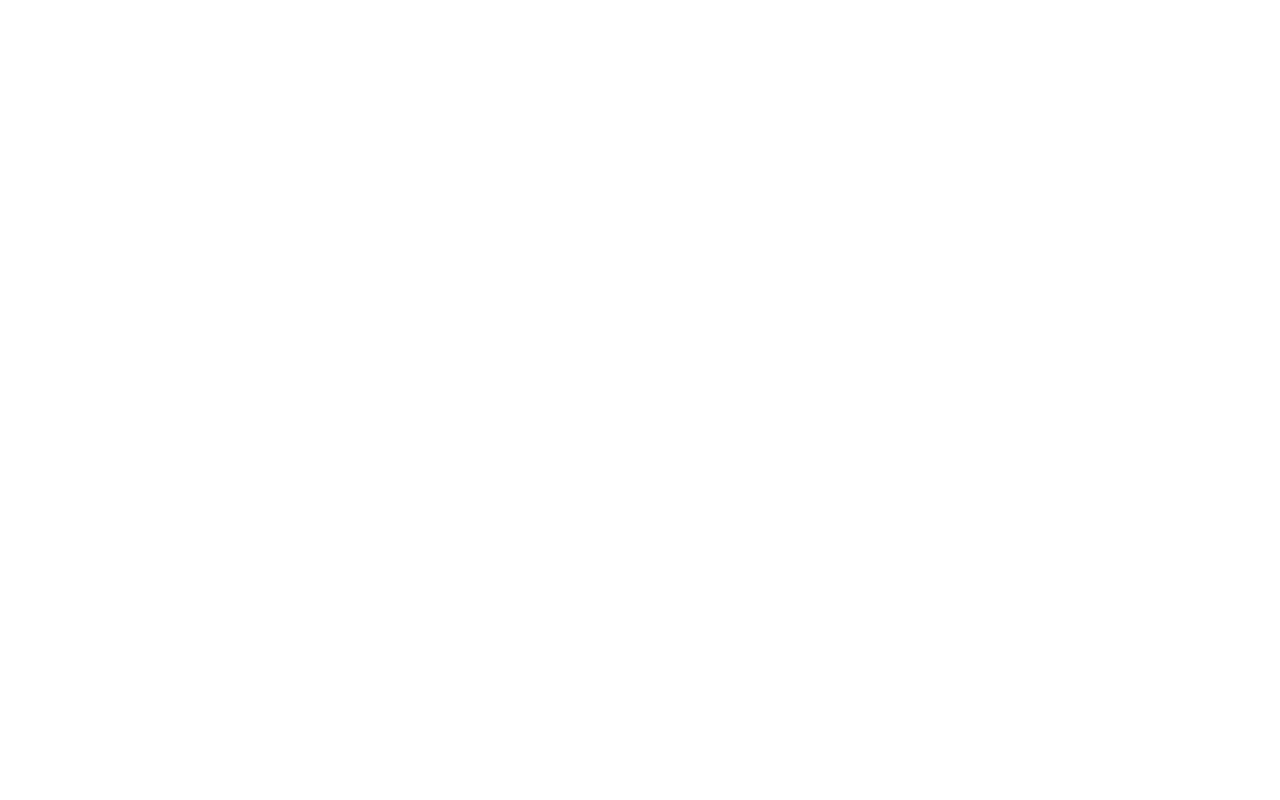
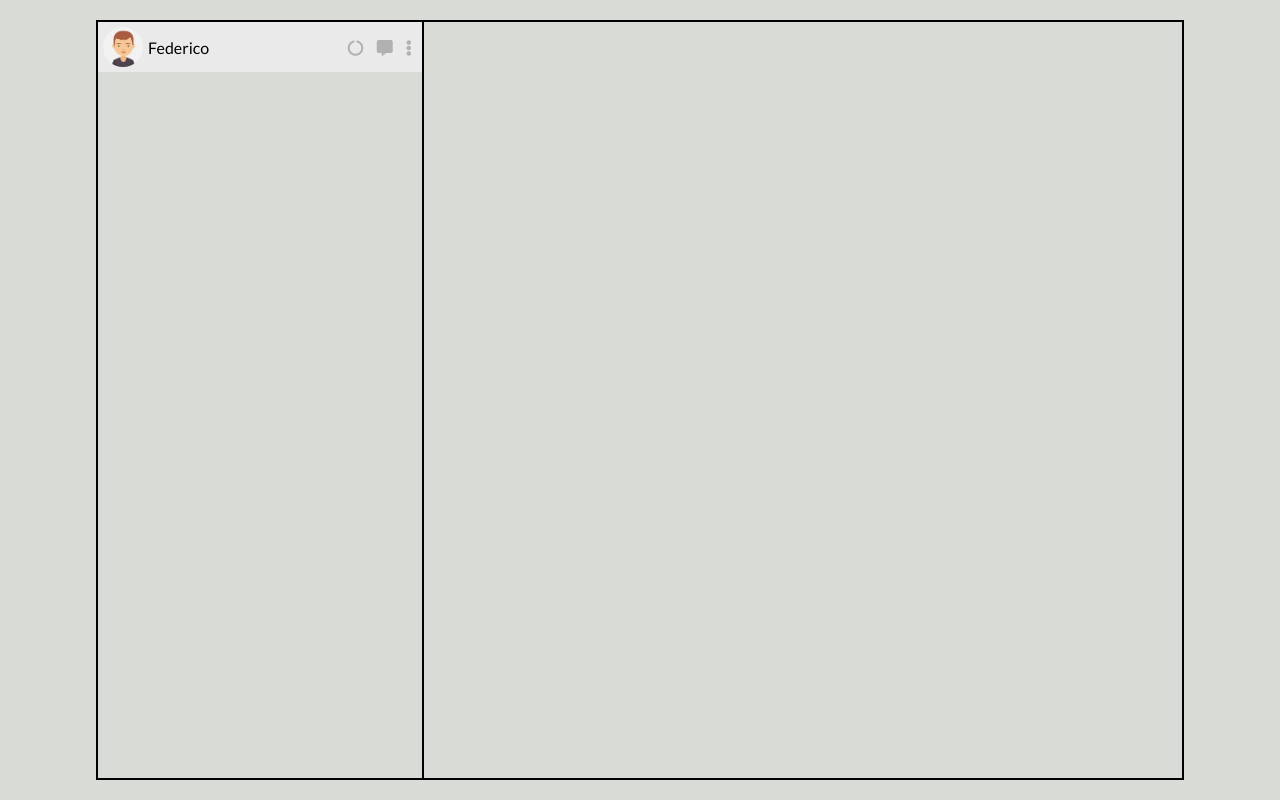
Before and after one commit to Fede180600/vue-boolzapp, a plain HTML site: page index.html in a window 1280 px wide. Drawn offline with nearby package versions, Linux system fonts and the light colour scheme.

Commit message:
user-container done

```diff
--- a/css/style.css
+++ b/css/style.css
@@ -0,0 +1,88 @@
+/* RESET */
+* {
+    margin: 0;
+    padding: 0;
+    box-sizing: border-box;
+}
+/* COMMON */
+html {
+    font-family: 'Lato', sans-serif;
+}
+
+img {
+    width: 100%;
+}
+/* APP */
+.app-wrap {
+    width: 100%;
+    height: 100vh;
+    position: absolute;
+
+    /* TEST */
+    background-color: #d8dbd6;
+}
+
+.app-container {
+    width: 85%;
+    height: 95%;
+    min-width: 800px;
+    min-height: 700px;
+    display: flex;
+    position: relative;
+    top: 50%;
+    left: 50%;
+    transform: translate(-50%, -50%);
+
+
+    border: 1px solid black;
+}
+
+.contacts-container {
+    width: 30%;
+    height: 100%;
+    min-width: 250px;
+
+    border: 1px solid black;
+}
+
+.chat-container {
+    width: 70%;
+    height: 100%;
+
+
+    border: 1px solid black;
+}
+
+.user-container {
+    width: 100%;
+    height: 50px;
+    padding-left: 5px;
+    background-color: #eaeaea;
+    display: flex;
+    justify-content: space-between;
+}
+
+.user-container-left {
+    height: 100%;
+    display: flex;
+    align-items: center;
+}
+
+.user-img-container {
+    width: 40px;
+    height: 40px;
+    border-radius: 50%;
+    overflow: hidden;
+    margin-right: 5px;
+}
+
+.user-container-right {
+    height: 100%;
+    display: flex;
+    align-items: center;
+}
+
+.user-container-right span i {
+    margin-right: 10px;
+    color: #b1b1b1;
+}
--- a/index.html
+++ b/index.html
@@ -20,7 +20,39 @@
 <body>
 
     <!-- APP VUE -->
-    <div id="root" class="app-container">
+    <div id="root">
+
+        <div class="app-wrap">
+            <div class="app-container">
+
+                <section class="contacts-container">
+
+                    <div class="user-container">
+                        <div class="user-container-left">
+                            <div class="user-img-container">
+                                <img src="img/avatar_7.jpg" alt="">
+                            </div>
+                            <span class="user-name">
+                                Federico
+                            </span>
+                        </div>
+                        <div class="user-container-right">
+                            <div class="user-container-right-action">
+                                <span><i class="fas fa-circle-notch"></i></span>
+                                <span><i class="fas fa-comment-alt"></i></span>
+                                <span><i class="fas fa-ellipsis-v"></i></span>
+                            </div>
+                        </div>
+                    </div>
+
+                </section>
+
+                <section class="chat-container">
+
+                </section>
+            </div>
+
+        </div>
 
     </div>
 
```
